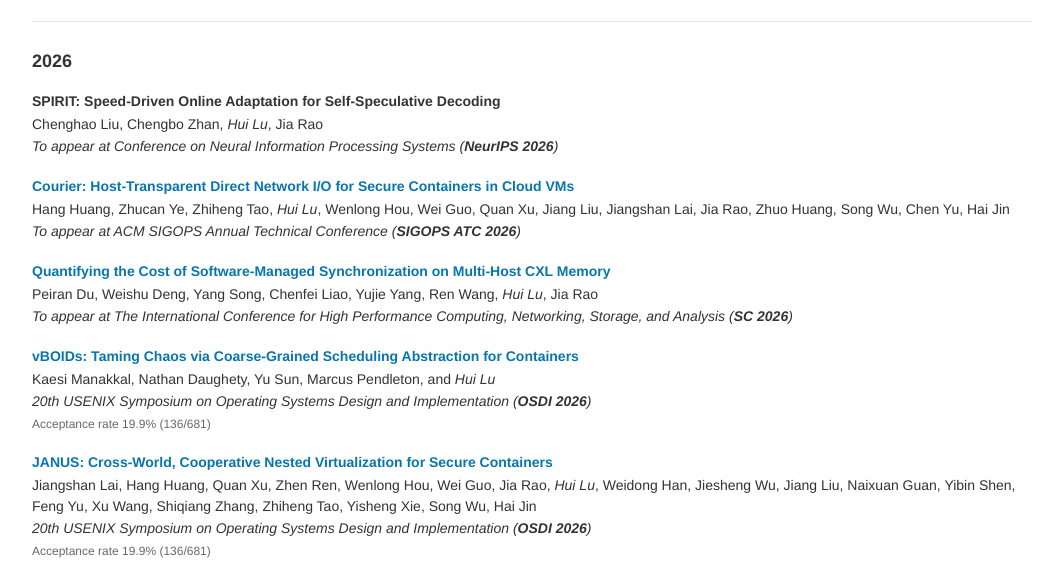
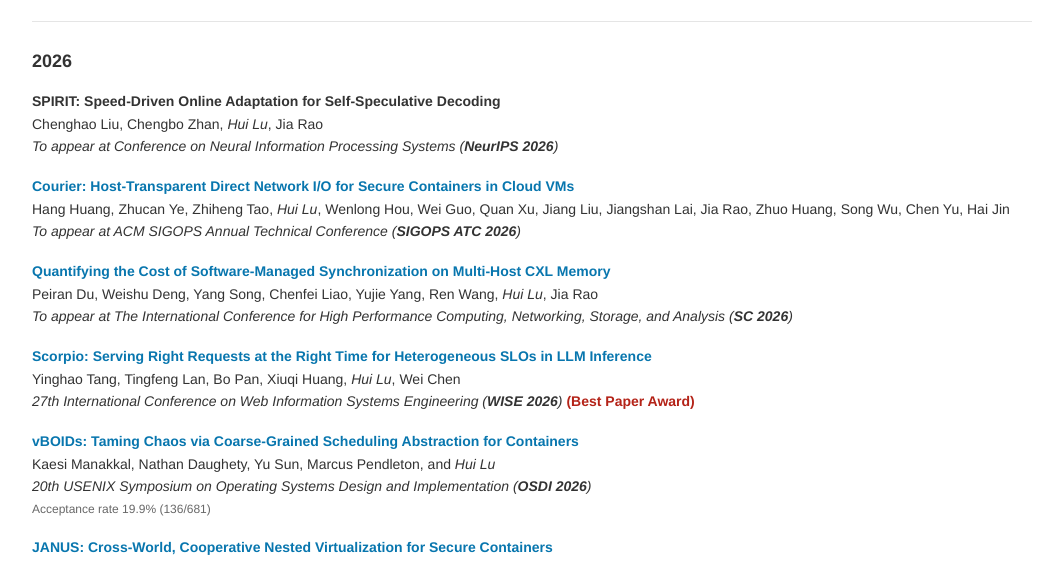
Before and after one commit to huilucs/huilucs.github.io, a plain HTML site: page pub.html in a window 1280 px wide. Shown: the part 203-766 px from the top of the page, without its empty margins (108-1154 px from the left). Drawn offline with Linux system fonts and the light colour scheme.

Commit message:
Add Scorpio publication and linked Best Paper Award

```diff
--- a/custom.css
+++ b/custom.css
@@ -55,6 +55,8 @@ ul { list-style: none; padding: 0; margin: 0; }
 .authors em { font-style: italic; }
 .venue { margin-top: 1px; font-style: italic; }
 .publication-note { margin-top: 3px; color: var(--muted); font-size: 12px; }
+.publication-award { color: #b42318; font-weight: 700; font-style: normal; white-space: nowrap; }
+.publication-award:hover, .publication-award:focus-visible { color: #8f1d14; outline-color: currentColor; }
 .full-list-link { margin-top: 24px; }
 .project-list li + li { margin-top: 8px; }
 .date { color: var(--muted); }
--- a/pub.html
+++ b/pub.html
@@ -6,7 +6,7 @@
   <meta name="description" content="The complete publication list of Hui Lu, Associate Professor of Computer Science and Engineering at the University of Texas at Arlington.">
   <meta name="color-scheme" content="light">
   <title>Publications | Hui Lu</title>
-  <link rel="stylesheet" href="custom.css?v=compact-icon-nav">
+  <link rel="stylesheet" href="custom.css?v=publication-award">
 </head>
 <body>
 <a class="skip-link" href="#main">Skip to content</a>
@@ -58,6 +58,11 @@
         <a class="publication-title" href="pubs/quantifying-cxl.pdf">Quantifying the Cost of Software-Managed Synchronization on Multi-Host CXL Memory</a>
         <p class="authors">Peiran Du, Weishu Deng, Yang Song, Chenfei Liao, Yujie Yang, Ren Wang, <em>Hui Lu</em>, Jia Rao</p>
         <p class="venue">To appear at The International Conference for High Performance Computing, Networking, Storage, and Analysis (<strong>SC 2026</strong>)</p>
+      </li>
+      <li class="publication" id="wise26">
+        <a class="publication-title" href="https://conferences.sigappfr.org/wise2026/program-2/">Scorpio: Serving Right Requests at the Right Time for Heterogeneous SLOs in LLM Inference</a>
+        <p class="authors">Yinghao Tang, Tingfeng Lan, Bo Pan, Xiuqi Huang, <em>Hui Lu</em>, Wei Chen</p>
+        <p class="venue">27th International Conference on Web Information Systems Engineering (<strong>WISE 2026</strong>) <a class="publication-award" href="https://conferences.sigappfr.org/wise2026/wp-content/uploads/2026/11/best-paper-Special-Track-on-Innovative-Web-Technologies-Scorpio-Serving-Right-Requests-at-the-Right-Time-for-Heterogeneous-SLOs-in-LLM-Inference.pdf">(Best Paper Award)</a></p>
       </li>
       <li class="publication">
         <a class="publication-title" href="pubs/osdi26-manakkal.pdf">vBOIDs: Taming Chaos via Coarse-Grained Scheduling Abstraction for Containers</a>
```
Also changed, not shown: index.html (+6 -1 lines).
